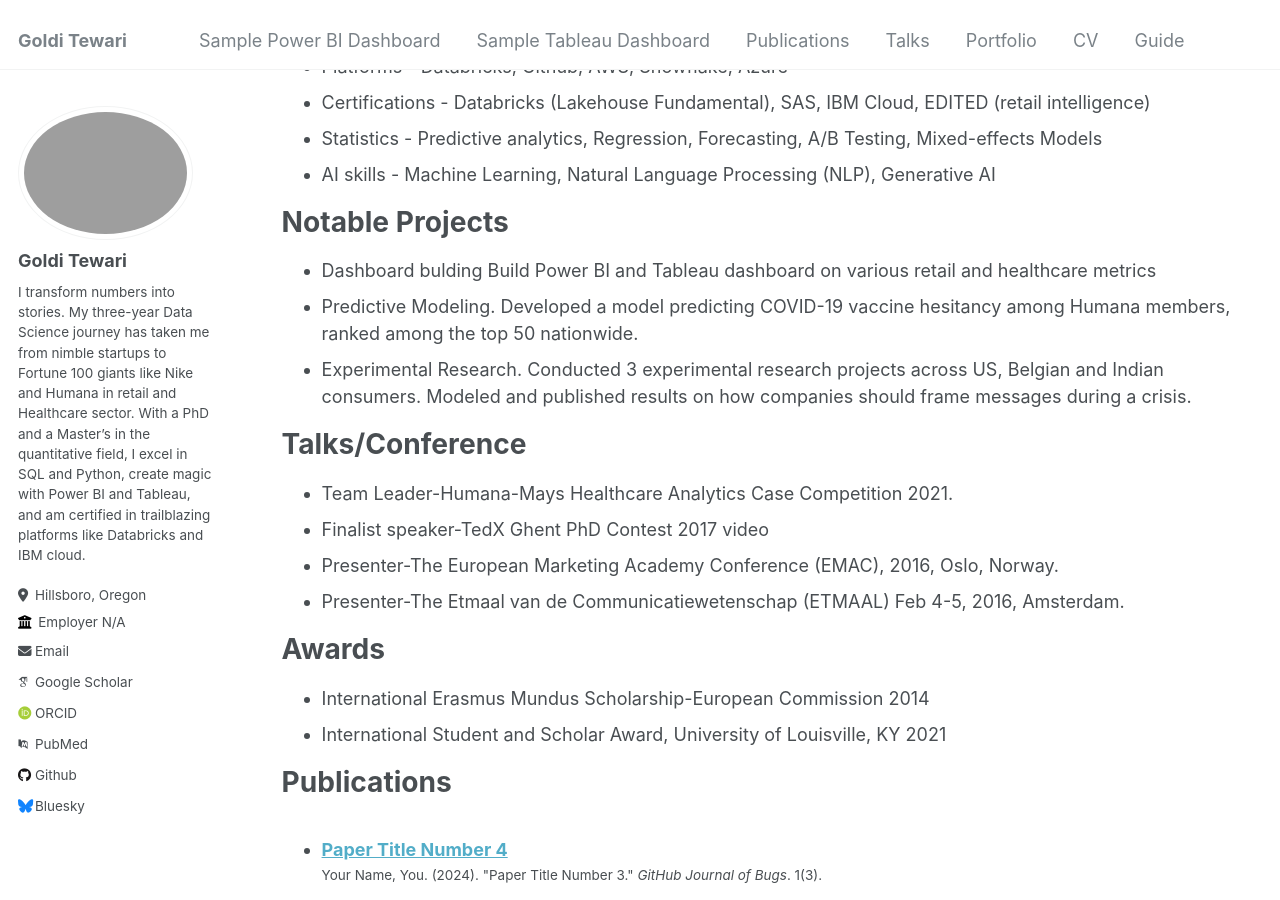
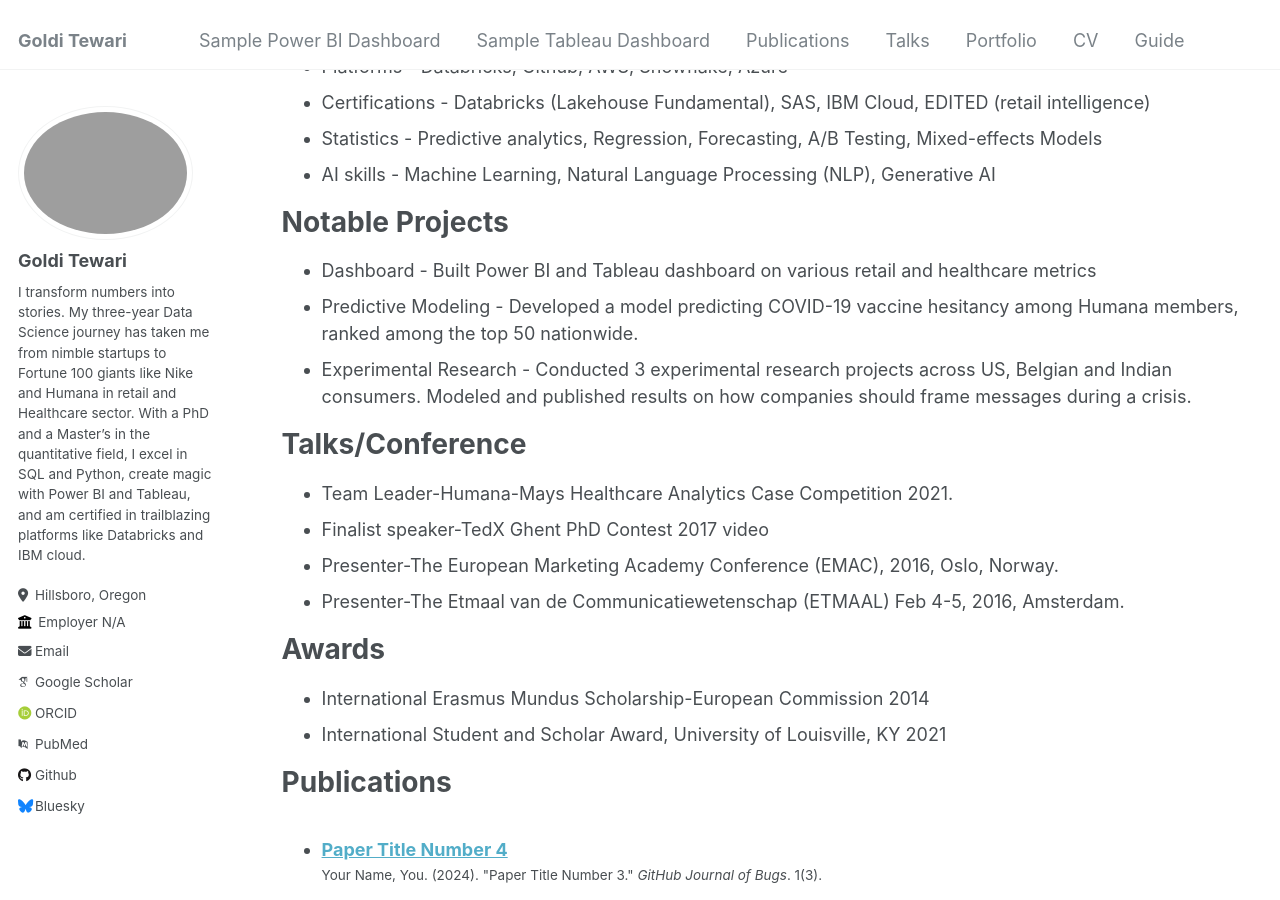
Before and after one commit to golditewari9/golditewari.github.io, a Jekyll site: the page built from _pages/cv.md, in a window 1280 px wide and 900 px high, scrolled down 701 px. Built offline with Jekyll 4.4.1, drawn with Linux system fonts in a browser that asks for light colours; some web fonts are replaced.

Commit message:
Update cv.md

```diff
--- a/_pages/cv.md
+++ b/_pages/cv.md
@@ -39,9 +39,10 @@ Skills
 
 Notable Projects
 ======
-* Dashboard bulding Build Power BI and Tableau dashboard on various retail and healthcare metrics
-* Predictive Modeling. Developed a model predicting COVID-19 vaccine hesitancy among Humana members, ranked among the top 50 nationwide.
-* Experimental Research. Conducted 3 experimental research projects across US, Belgian and Indian consumers. Modeled and published results on how companies should frame messages during a crisis.
+* Dashboard - Built Power BI and Tableau dashboard on various retail and healthcare metrics
+* Predictive Modeling - Developed a model predicting COVID-19 vaccine hesitancy among Humana members, ranked among the top 50 nationwide.
+* Experimental Research - Conducted 3 experimental research projects across US, Belgian and Indian consumers. Modeled and published
+  results on how companies should frame messages during a crisis.
 
 Talks/Conference
 ======
```
